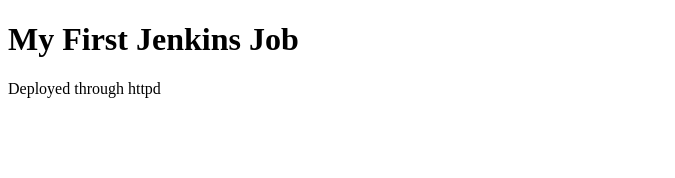
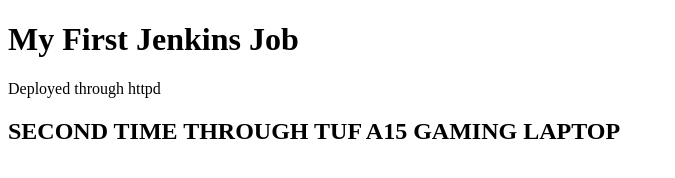
Before and after one commit to kunchalavikram1427/Jenkins_public, a plain HTML site: page index.html in a window 1280 px wide. Shown: the whole page, without its empty margins (0-675 px from the left). Drawn offline with Linux system fonts and the light colour scheme.

Commit message:
Update index.html

```diff
--- a/index.html
+++ b/index.html
@@ -5,5 +5,7 @@
 <h1>My First Jenkins Job</h1>
 <p>Deployed through httpd</p>
 
+<h2>SECOND TIME THROUGH TUF A15 GAMING LAPTOP</h2>
+
 </body>
 </html>
```
